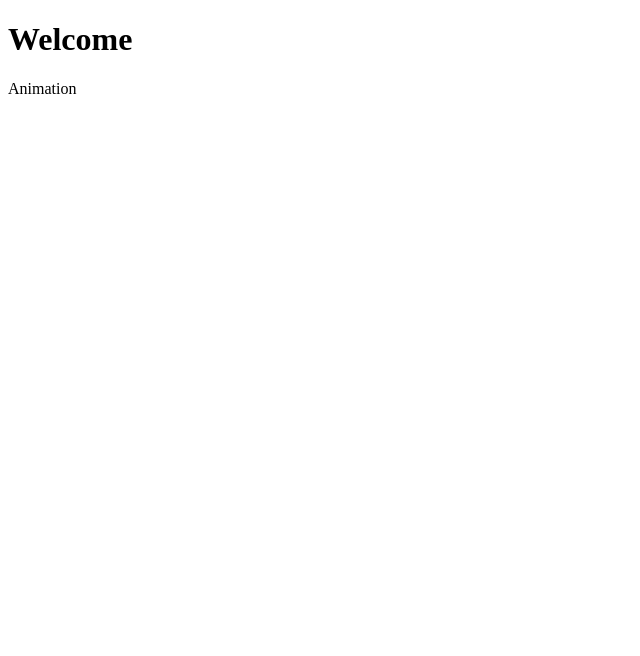
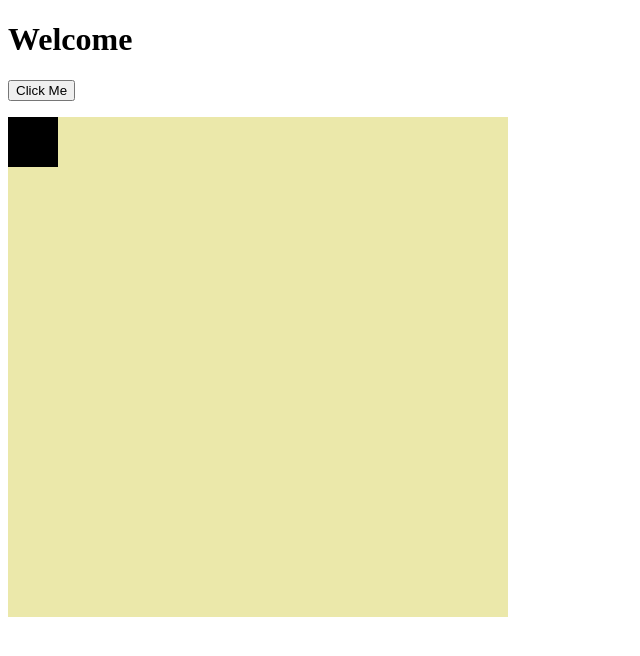
Before and after one commit to Turtleby/my_first_animation.github.io, a plain HTML site: page index.html in a window 1280 px wide. Shown: the whole page, without its empty margins (0-640 px from the left). Drawn offline with Linux system fonts and the light colour scheme.

Commit message:
Update index.html

```diff
--- a/index.html
+++ b/index.html
@@ -1,11 +1,47 @@
 <!DOCTYPE html>
 <html>
+<style>
+     #animContainer {
+          width: 500px;
+          height: 500px;
+          position: relative;
+          background: rgb(235, 232, 170);
+     }
+     #animatedObj {
+          width: 50px;
+          height: 50px;
+          position: absolute;
+          background: black;
+     }
+</style>
 <body>
 
-  <h1> Welcome </h1>
-  <div id="animContainer">
-    <div id="animation"> Animation </div>
-  </div>
+     <h1> Welcome </h1>
+     <p>
+          <button onclick="move()">Click Me</button>
+     </p>
+
+     <div id="animContainer">
+          <div id="animatedObj"></div>
+     </div>
+
+     <script>
+          function move() {
+               var elem = document.getElementById("animatedObj");
+               var pos = 0;
+               var id = setInterval(frame, 10);
+               function frame() {
+                    if (pos == 450) {
+                         clearInterval(id);
+                    }
+                    else {
+                         pos++;
+                         elem.style.top = pos + 'px';
+                         elem.style.left = pos + 'px';
+                    }
+               }
+          }
+     </script>
 
 </body>
-<html>
+</html>
```
